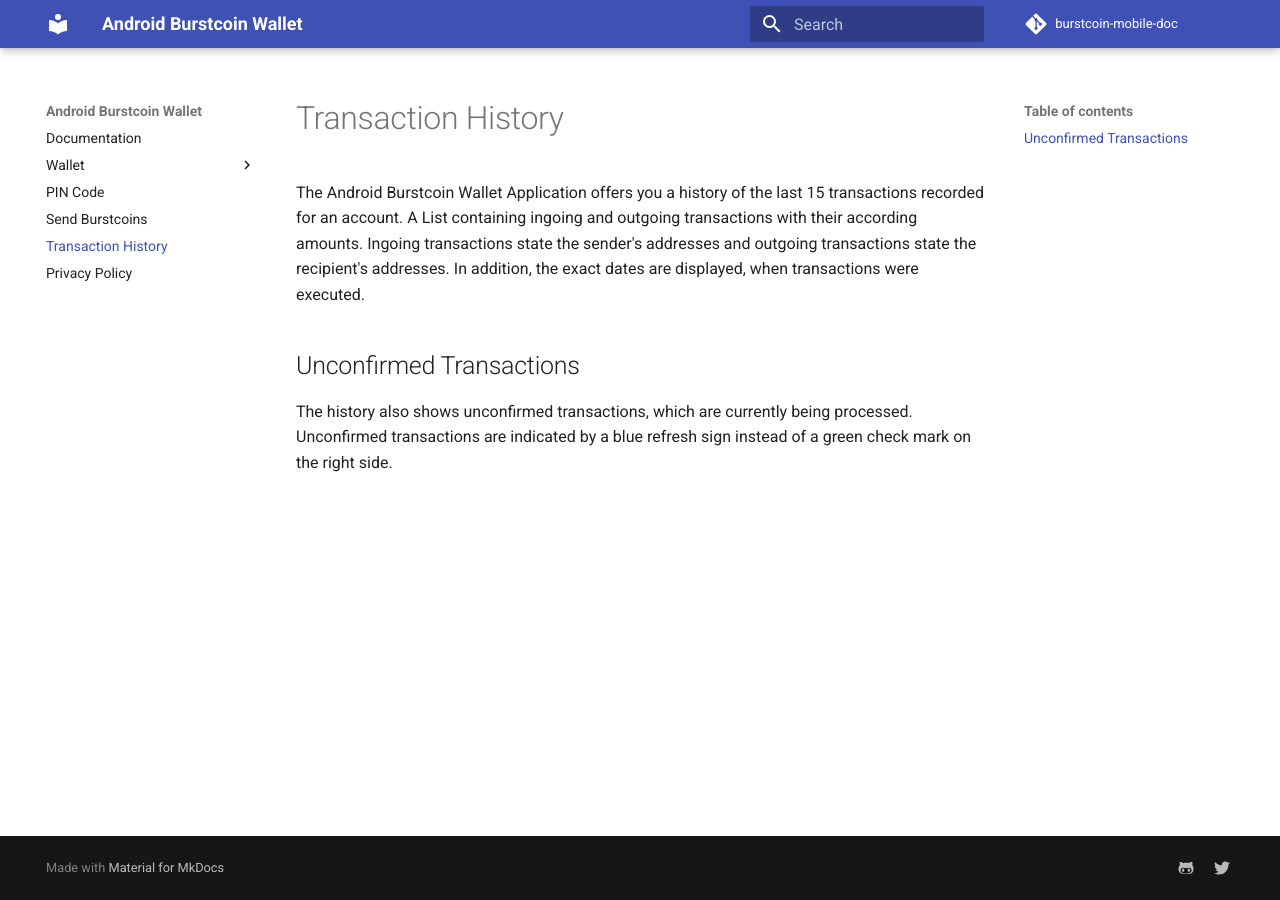
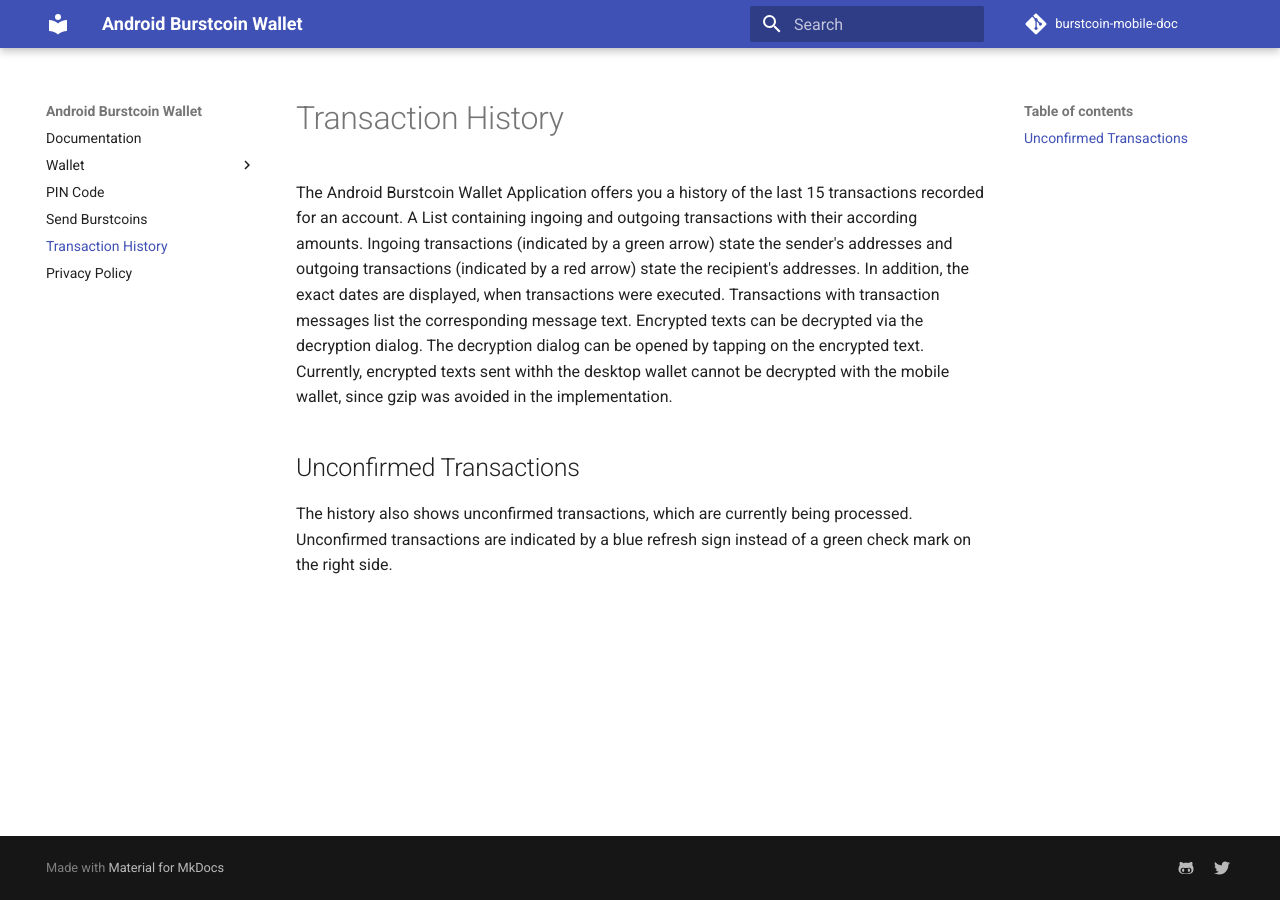
Before and after one commit to 2s3m4s5l15/burstcoin-mobile-doc, an MkDocs documentation site: the page built from docs/transactions.md, in a window 1280 px wide. Built offline with MkDocs 1.6.1 and Material for MkDocs 9.7.7, drawn with Linux system fonts in a browser that asks for light colours; comment, search, counter and statistics services are not loaded; old or Windows-style settings are respelled for this version of MkDocs.

Commit message:
transactions history

```diff
--- a/docs/transactions.md
+++ b/docs/transactions.md
@@ -1,6 +1,6 @@
 # Transaction History
 
-The Android Burstcoin Wallet Application offers you a history of the last 15 transactions recorded for an account. A List containing ingoing and outgoing transactions with their according amounts. Ingoing transactions state the sender's addresses and outgoing transactions state the recipient's addresses. In addition, the exact dates are displayed, when transactions were executed.
+The Android Burstcoin Wallet Application offers you a history of the last 15 transactions recorded for an account. A List containing ingoing and outgoing transactions with their according amounts. Ingoing transactions (indicated by a green arrow) state the sender's addresses and outgoing transactions (indicated by a red arrow) state the recipient's addresses. In addition, the exact dates are displayed, when transactions were executed. Transactions with transaction messages list the corresponding message text. Encrypted texts can be decrypted via the decryption dialog. The decryption dialog can be opened by tapping on the encrypted text. Currently, encrypted texts sent withh the desktop wallet cannot be decrypted with the mobile wallet, since gzip was avoided in the implementation.
 
 ## Unconfirmed Transactions
 
```
